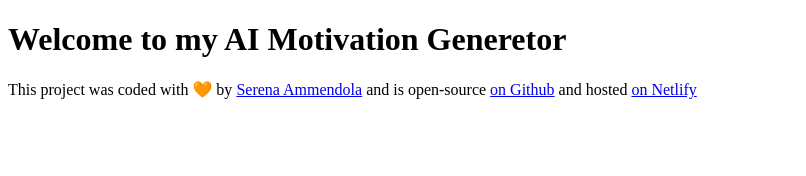
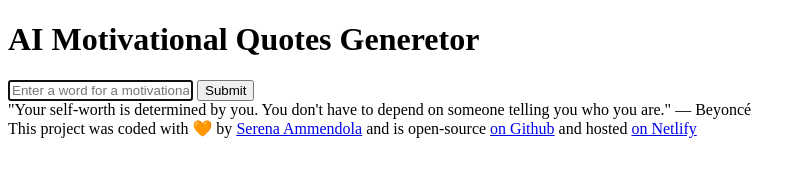
Before and after one commit to Serena-Ammendola/ai-motivation-generetor, a plain HTML site: page index.html in a window 1280 px wide. Shown: the whole page, without its empty margins (0-806 px from the left). Drawn offline with Linux system fonts and the light colour scheme.

Commit message:
added basic html structure

```diff
--- a/index.html
+++ b/index.html
@@ -5,16 +5,27 @@
   <meta charset="UTF-8">
   <meta name="viewport" content="width=device-width, initial-scale=1.0">
   <link rel="stylesheet" href="src/style.css">
-    <title>AI Motivation Generetor</title>
+  <title>AI Motivational Generetor</title>
 </head>
 
 <body>
-    <h1>Welcome to my AI Motivation Generetor</h1>
+  <header>
+    <h1>AI Motivational Quotes Generetor</h1>
+  </header>
+  <main>
+    <form>
+      <input type="text" placeholder="Enter a word for a motivational quote here." required autofocus />
+      <input type="submit" />
+    </form>
+    <div>
+      "Your self-worth is determined by you. You don't have to depend on someone telling you who you are." — Beyoncé
+    </div>
+  </main>
   <footer>
     This project was coded with 🧡 by <a href="https://github.com/Serena-Ammendola" target="_blank">Serena
       Ammendola</a> and is open-source <a href="https://github.com/Serena-Ammendola/ai-motivation-generetor"
       target="_blank">on Github</a>
-        and hosted <a href="https://ai-motivation-generetor.netlify.app/" target="_blank">on Netlify</a>
+    and hosted <a href="https://ai-motivational-generetor.netlify.app/" target="_blank">on Netlify</a>
   </footer>
   <script src="src/javascript.js"></script>
 </body>
```
Lines whose indentation alone changed are shown as unchanged.
